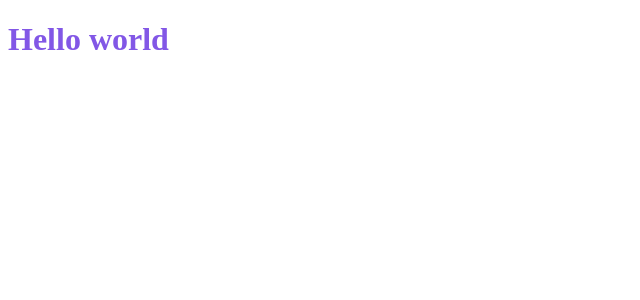
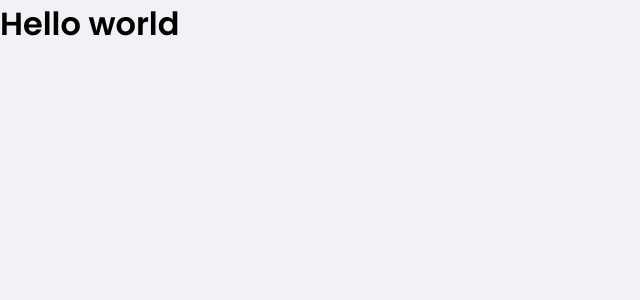
Before and after one commit to andresgois/dtmoney, a React (Create React App) app: page / in a window 1280 px wide. Shown: the top 300 px of the page, without its empty margins (0-640 px from the left). Built offline with nearby package versions, Linux system fonts and the light colour scheme.

Commit message:
creating the overall style

```diff
--- a/public/index.html
+++ b/public/index.html
@@ -1,9 +1,11 @@
 <!DOCTYPE html>
 <html lang="en">
   <head>
+    <link rel="preconnect" href="https://fonts.googleapis.com">
+    <link rel="preconnect" href="https://fonts.gstatic.com" crossorigin>
     <meta charset="utf-8" />
     <meta name="viewport" content="width=device-width, initial-scale=1" />
-
+    <link href="https://fonts.googleapis.com/css2?family=Poppins:wght@400;600&display=swap" rel="stylesheet">
     <title>React App</title>
   </head>
   <body>
--- a/src/App.tsx
+++ b/src/App.tsx
@@ -1,13 +1,10 @@
-import styled from "styled-components";
-
-const Title = styled.h1`
-  color: #8257e6;
-`
+import { GlobalStyle } from "./styles/global"
 
 export function App() {
   return (
     <div className="App">
-      <Title>Hello world</Title>
+      <GlobalStyle />
+      <h1>Hello world</h1>
     </div>
   );
 }
--- /dev/null
+++ b/src/styles/global.ts
@@ -0,0 +1,56 @@
+import { createGlobalStyle } from 'styled-components';
+
+export const GlobalStyle = createGlobalStyle`
+    :root {
+        --backgroung: #f0f2f5;
+        --red: #E52e54;
+        --blue: #5429CC;
+        --green: #33CC95;
+
+        --blue-light: #6933FF;
+
+        --text-title: #363f5f;
+        --text-body: #969cb3;
+
+        --shape: #FFFFFF;
+    }
+
+    * {
+        margin: 0;
+        padding: 0;
+        box-sizing: border-box;
+    }
+
+    // font-size: 16px (Desktop)
+    html {
+        @media (max-width: 1080px){
+            font-size: 93.75%;
+        }
+        @media (max-width: 720px){
+            font-size: 87.5%;
+        }
+    }
+
+    body {
+        background: var(--backgroung);
+        -webkit-font-smoothing: antialiased;
+    }
+
+    body, input, textarea, button {
+        font-family: 'Poppins', sans-serif;
+        font-weight: 400;
+    }
+
+    h1, h2, h3, h4, h5, h6, strong {
+        font-weight: 600;
+    }
+
+    button {
+        cursor: pointer;
+    }
+
+    [disabled] {
+        opacity: 0.6;
+        cursor: not-allowed;
+    }
+`
```
